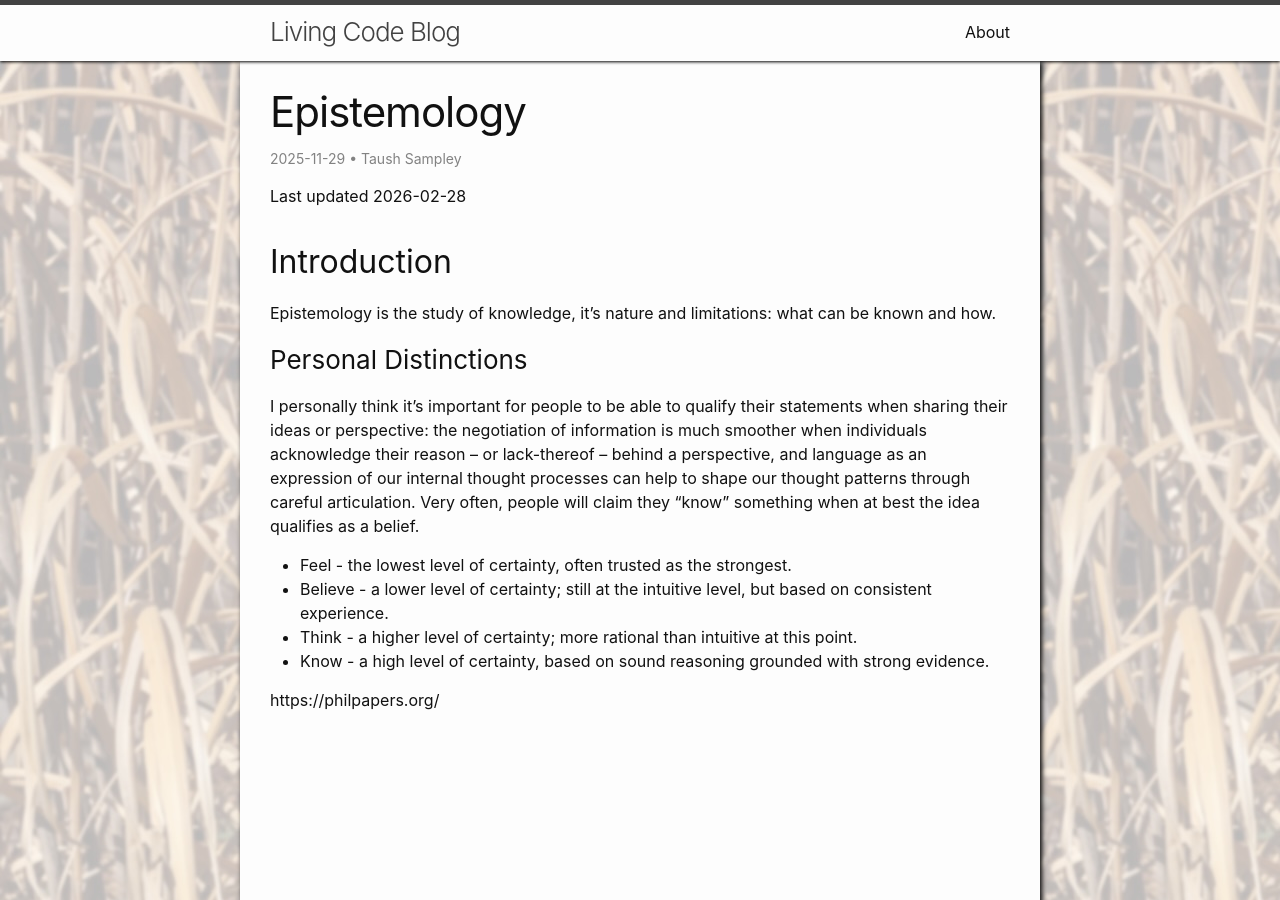
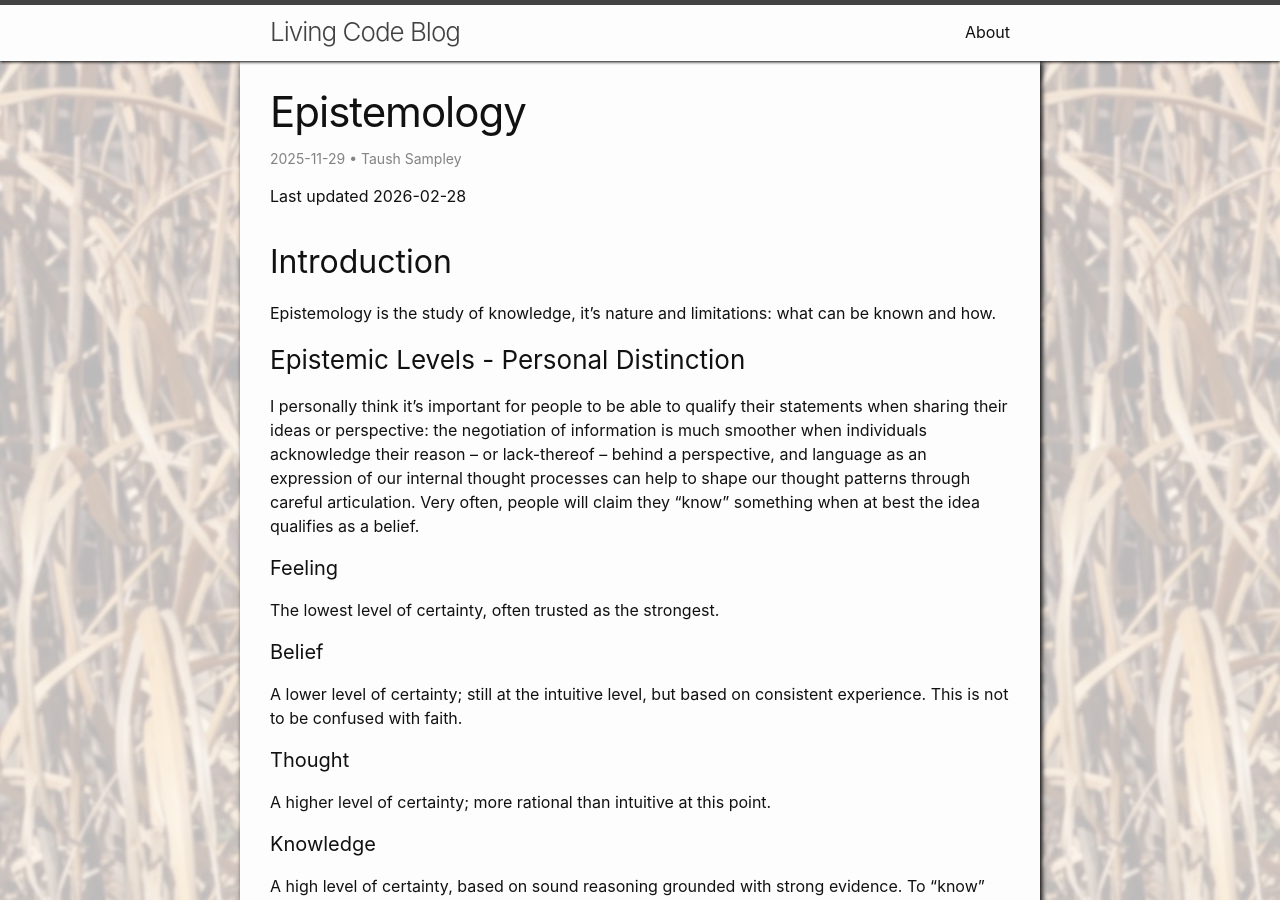
Before and after one commit to TSampley/TSampley.github.io, a Jekyll site: the page built from philosophy/epistemology/index.md, in a window 1280 px wide and 900 px high. Built offline with Jekyll 4.4.1, drawn with Linux system fonts in a browser that asks for light colours; some of the changed text lies outside the part shown.

Commit message:
Expand epistemic levels section

```diff
--- a/philosophy/epistemology/index.md
+++ b/philosophy/epistemology/index.md
@@ -10,19 +10,24 @@ updated: 2026-02-28 0800 -0600
 ## Introduction
 Epistemology is the study of knowledge, it's nature and limitations: what can be known and how.
 
-### Personal Distinctions
+### Epistemic Levels - Personal Distinction
 I personally think it's important for people to be able to qualify their statements when sharing their ideas or perspective: the negotiation of information is much smoother when individuals acknowledge their reason – or lack-thereof – behind a perspective, and language as an expression of our internal thought processes can help to shape our thought patterns through careful articulation. Very often, people will claim they "know" something when at best the idea qualifies as a belief.
 
-- Feel - the lowest level of certainty, often trusted as the strongest.
-- Believe - a lower level of certainty; still at the intuitive level, but based on consistent experience.
-- Think - a higher level of certainty; more rational than intuitive at this point.
-- Know - a high level of certainty, based on sound reasoning grounded with strong evidence.
+#### Feeling
+The lowest level of certainty, often trusted as the strongest.
 
+#### Belief
+A lower level of certainty; still at the intuitive level, but based on consistent experience. This is not to be confused with faith.
 
+#### Thought
+A higher level of certainty; more rational than intuitive at this point.
 
-https://philpapers.org/
+#### Knowledge
+A high level of certainty, based on sound reasoning grounded with strong evidence. To "know" something is understood as an expression that indicates the highest level of certainty; however, very few things can be known with absolute certainty. As Socrates said, "The only thing I know, is that I know nothing.". One thing that can be known, is that [you](/philosophy/identity) exist.
+
 
 [^1]: https://en.wikipedia.org/wiki/Epistemology
 [^2]: Picard, Michael (2007). This is Not a Book: Adventures in Popular Philosophy. Quid.
 [^3]: https://philpeople.org/profiles/michael-picard
 [^4]: Picard, Michael (ed.) (2024). Cafe Conversations: Participatory Philosophy in Public Spaces. Oakville, Ontario, Canada: Rocks' Mills Press. Translated by Michael Picard.
+[^5]: https://philpapers.org/
```
